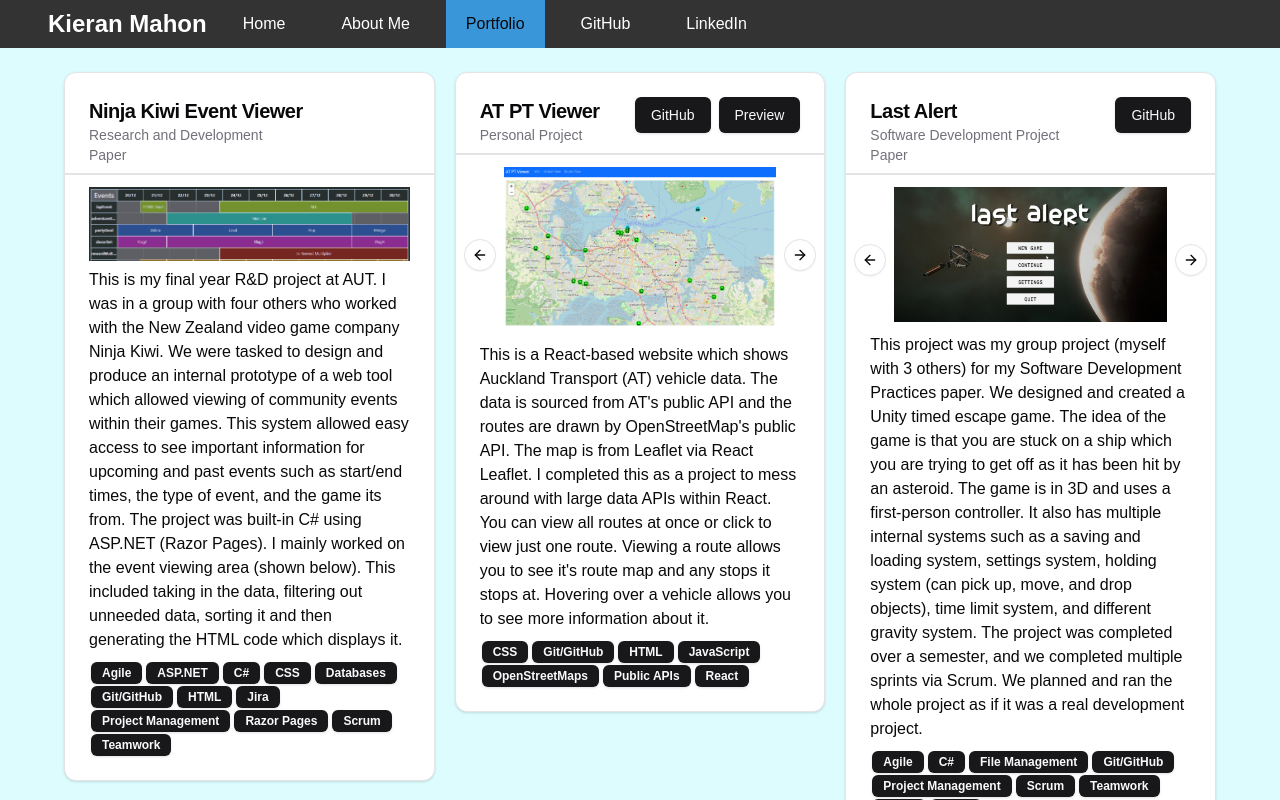
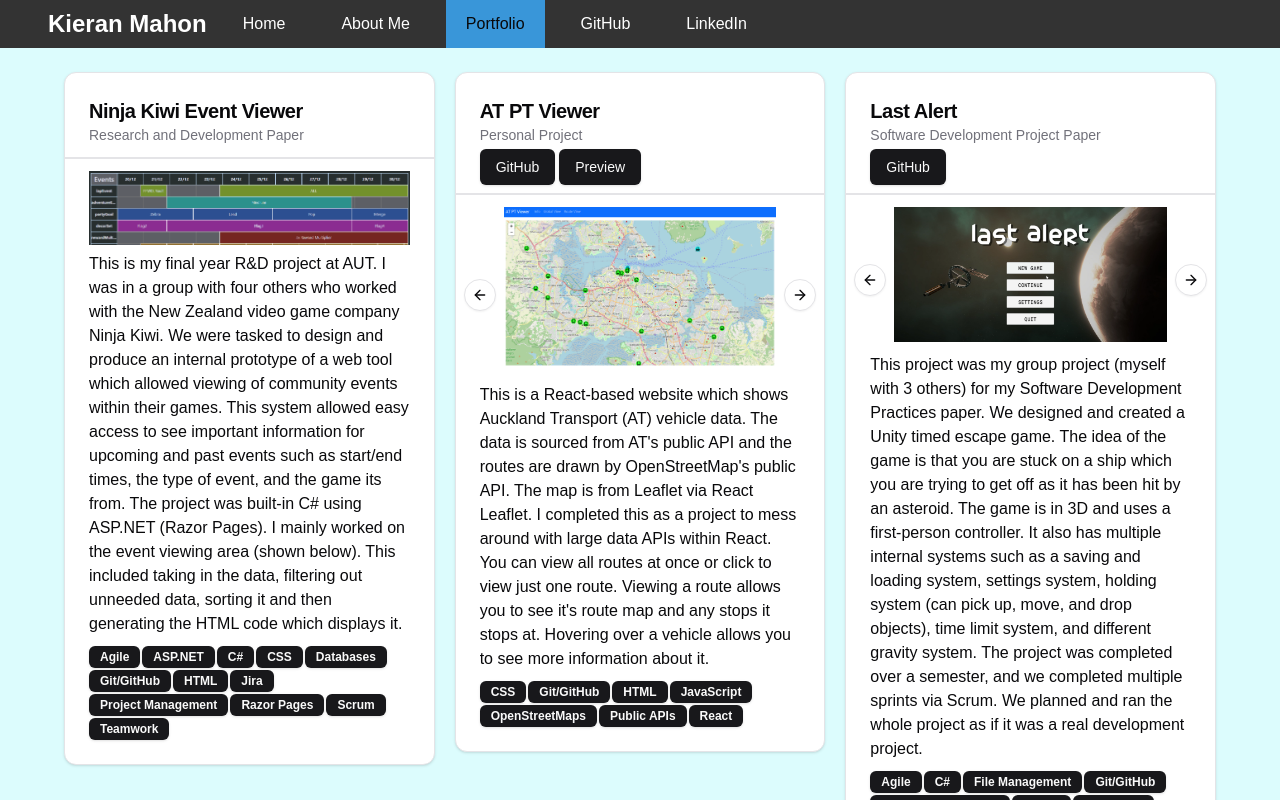
Before and after one commit to Kieran-Mahon/kieran-mahon.github.io, a Next.js app: page /portfolio in a window 1280 px wide. Shown: the top 800 px of the page. Built offline with nearby package versions, Linux system fonts and the light colour scheme.

Commit message:
Fixed sizing bug on portfolio cards

```diff
--- a/components/portfolio-ui/portfoliocard.js
+++ b/components/portfolio-ui/portfoliocard.js
@@ -39,7 +39,7 @@ export default function PortfolioCard({project}) {
     <Card>
       <CardHeader className="pb-2">
         <div className="grid grid-cols-3">
-          <div className="col-span-3 md:col-span-2">
+          <div className="col-span-3 2xl:col-span-2">
             <CardTitle className="text-xl">
               {project.name}
             </CardTitle>
@@ -47,9 +47,9 @@ export default function PortfolioCard({project}) {
               {project.type}
             </CardDescription>
           </div>
-          <div className="col-span-3 md:col-span-1 flex justify-start md:justify-end mt-1 md:mt-0">
+          <div className="col-span-3 2xl:col-span-1 flex justify-start 2xl:justify-end mt-1 2xl:mt-0">
             {project.links.map((link) => (
-            <Button key={link.name} className="md:ml-2">
+            <Button key={link.name} className="mr-1 2xl:mr-0 2xl:ml-2">
               {link.name}
             </Button>
             ))}
@@ -114,7 +114,7 @@ export default function PortfolioCard({project}) {
 
         <div className="pt-2">
           {project.skills.map((skill) => (
-            <Badge key={skill} className="mx-[2px]">
+            <Badge key={skill} className="mr-[2px]">
               {skill}
             </Badge>
           ))}
```
